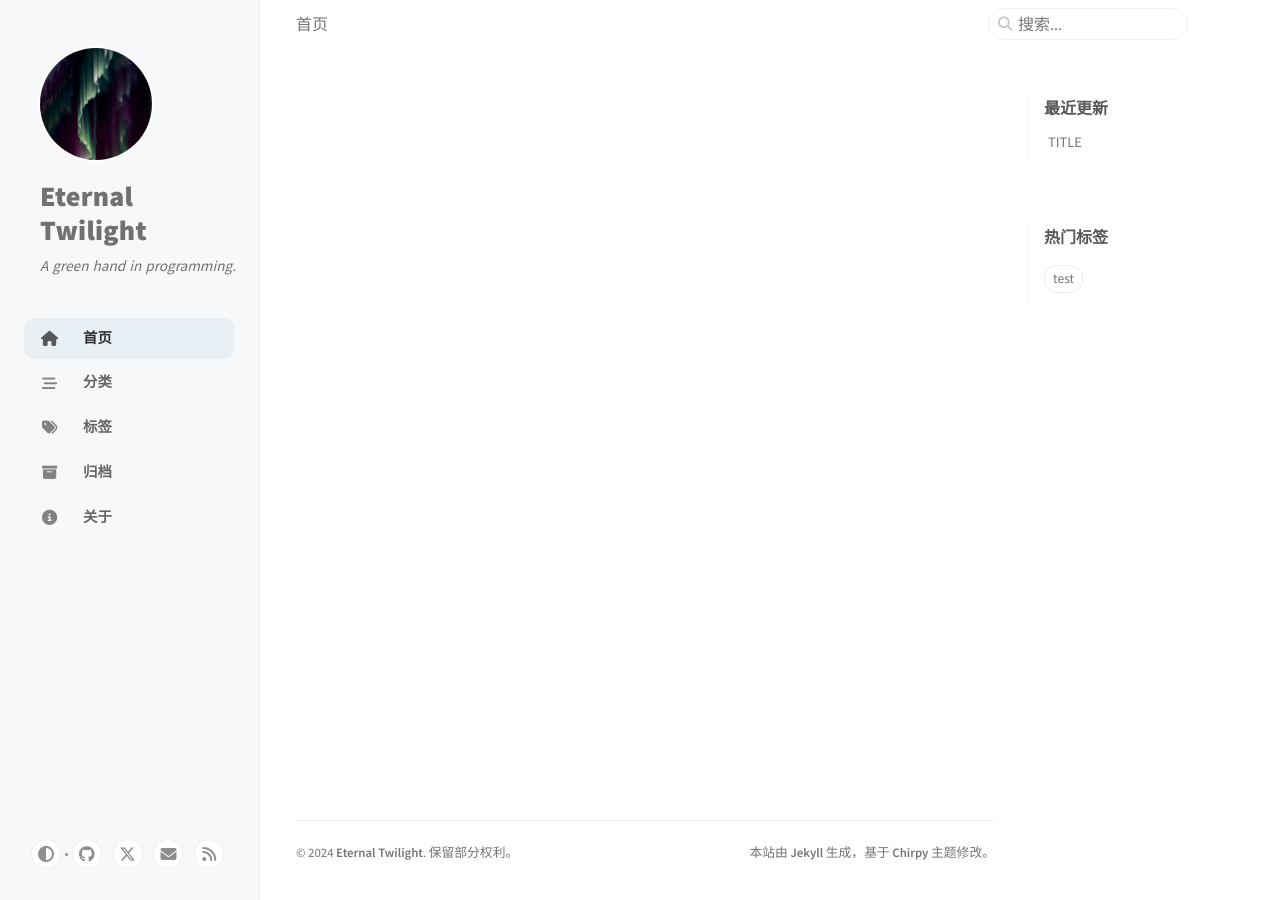
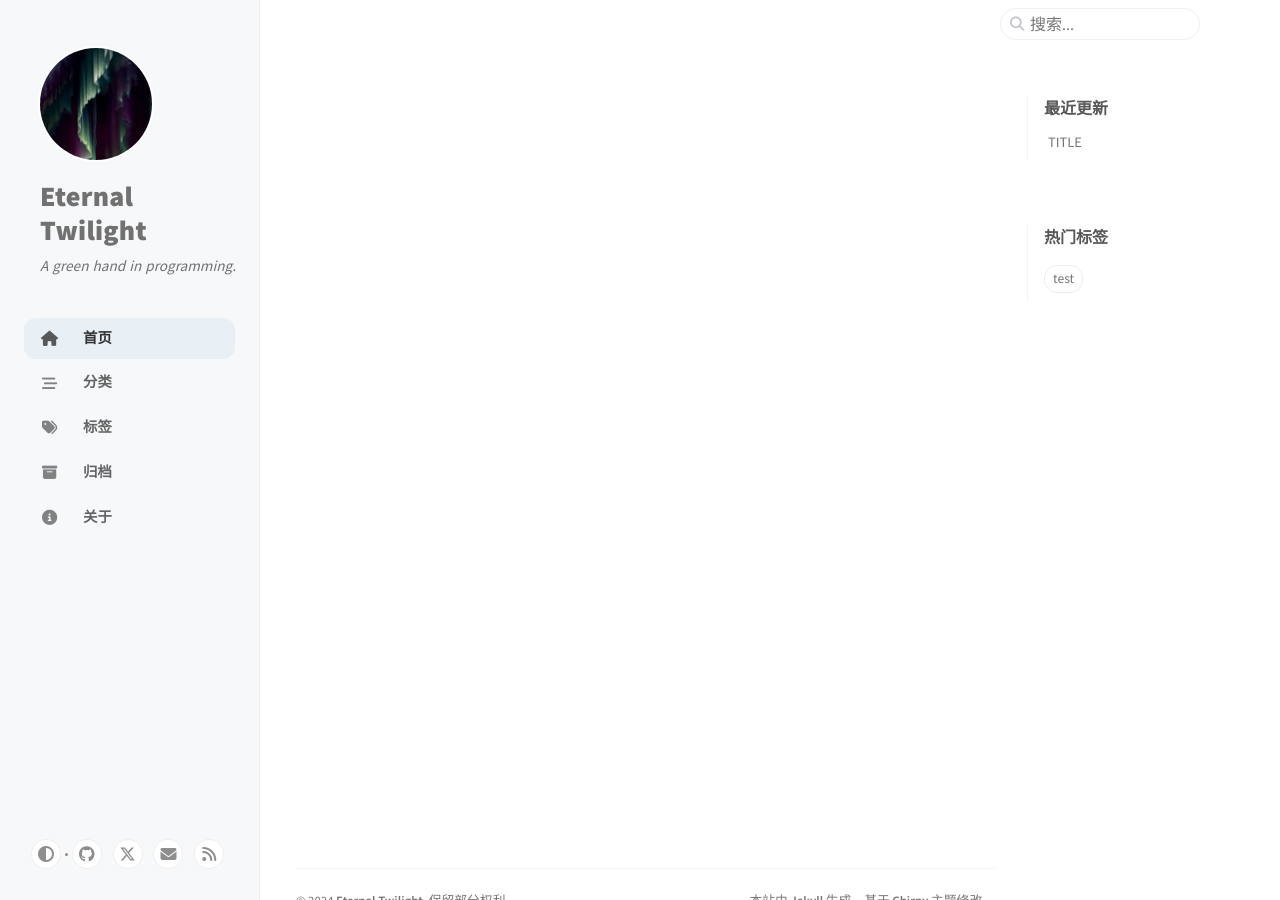
Before and after one commit to EtnlTwilight/etnltwilight.github, a Jekyll site: the page built from index.html, in a window 1280 px wide and 900 px high. Built offline with Jekyll 4.4.1, drawn with Linux system fonts in a browser that asks for light colours; cached includes are drawn as plain includes.

Commit message:
Update template.

```diff
--- a/_layouts/default.html
+++ b/_layouts/default.html
@@ -17,11 +17,11 @@ layout: compress
   {% include head.html %}
 
   <body>
-    {% include sidebar.html lang=lang %}
+    {% include topbar.html lang=lang %}
 
     <div id="main-wrapper" class="d-flex justify-content-center">
       <div class="container d-flex flex-column px-xxl-5">
-        {% include topbar.html lang=lang %}
+        {% include sidebar.html lang=lang %}
 
         <div class="row flex-grow-1">
           <main aria-label="Main Content" class="col-12 col-lg-11 col-xl-9 px-md-4">
```
Also changed, not shown: 1 other file.
